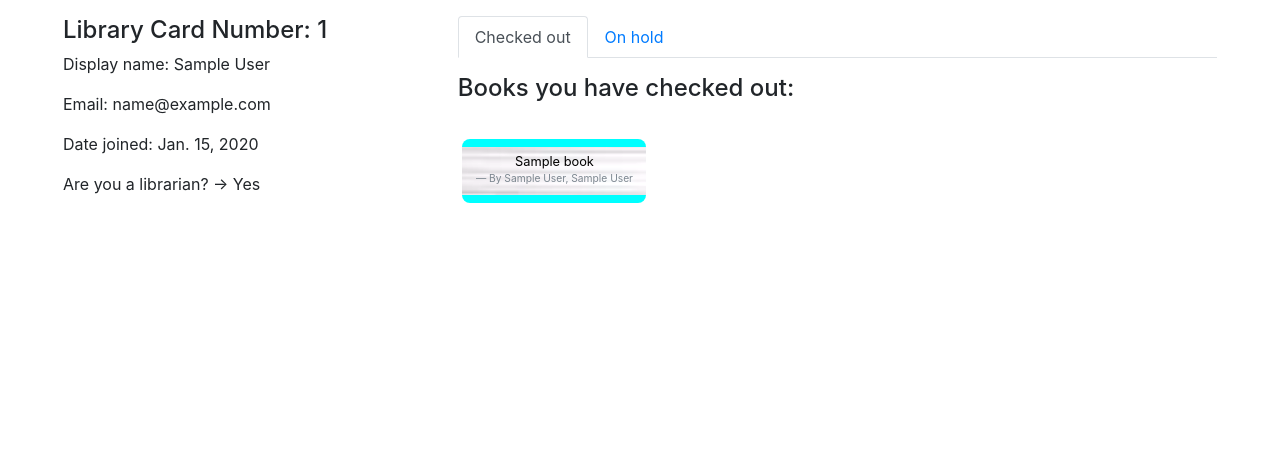
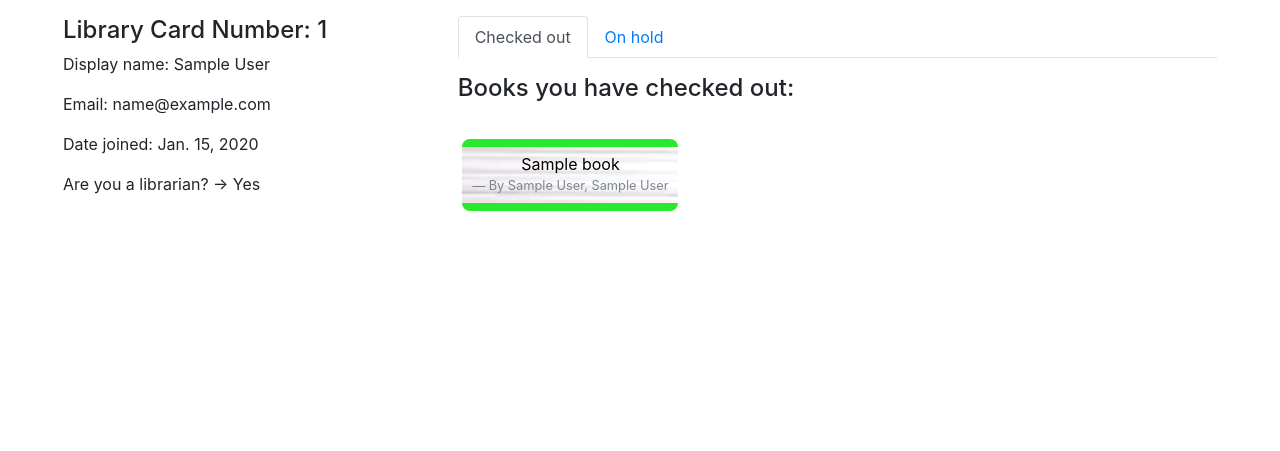
Before and after one commit to Janell-Huyck/overdrive-library, a Django app: page /profile/ in a window 1280 px wide. Shown: the part 124-575 px from the top of the page. Run offline with Django 3.2, Linux system fonts and the light colour scheme; a user stored in the database is signed in; tables that the repository leaves empty hold one stand-in row (values such as "Sample post"); some libraries are stand-ins or nearby versions.

Commit message:
change color border & increase size

```diff
--- a/static/css/overdrive_library.css
+++ b/static/css/overdrive_library.css
@@ -85,8 +85,8 @@ body h1 {
 }
 
 .profile_books {
-  width: 11.5rem;
-  height: 4rem;
+  width: 13.5rem;
+  height: 4.5rem;
   background-image: url("../img/book_edge.png");
   color: black;
   text-align: center;
@@ -95,19 +95,19 @@ body h1 {
   border-right: none !important;
   padding: 0.3rem;
   margin: 0.3rem;
-  font-size: 0.8rem;
+  font-size: 1rem;
   cursor: pointer;
   filter: brightness(1.15);
 }
 
-.cyan {
-  border: 0.5rem solid cyan;
+.green {
+  border: 0.5rem solid rgb(38, 202, 38);
 }
 
-.magenta {
-  border: 0.5rem solid magenta;
+.orange {
+  border: 0.5rem solid orange;
 }
 
-.filter-box{
-  flex-grow: 1
+.filter-box {
+  flex-grow: 1;
 }
--- a/templates/custom_user/profile_books.html
+++ b/templates/custom_user/profile_books.html
@@ -12,7 +12,7 @@
         <br>
         <div class="d-flex flex-wrap">
             {% for book in books_checkedout %}
-                <blockquote class="profile_books cyan"
+                <blockquote class="profile_books green"
                      tabindex="0"
                      data-html='true'
                      data-toggle="popover"
@@ -38,7 +38,7 @@
         <br>
         <div class="d-flex flex-wrap">
             {% for book in books_onhold %}
-                <blockquote class="profile_books magenta"
+                <blockquote class="profile_books orange"
                      tabindex="0"
                      data-html='true'
                      data-toggle="popover"
```
Also changed, not shown: staticdeploy/css/overdrive_library.css (+21 -9 lines).
